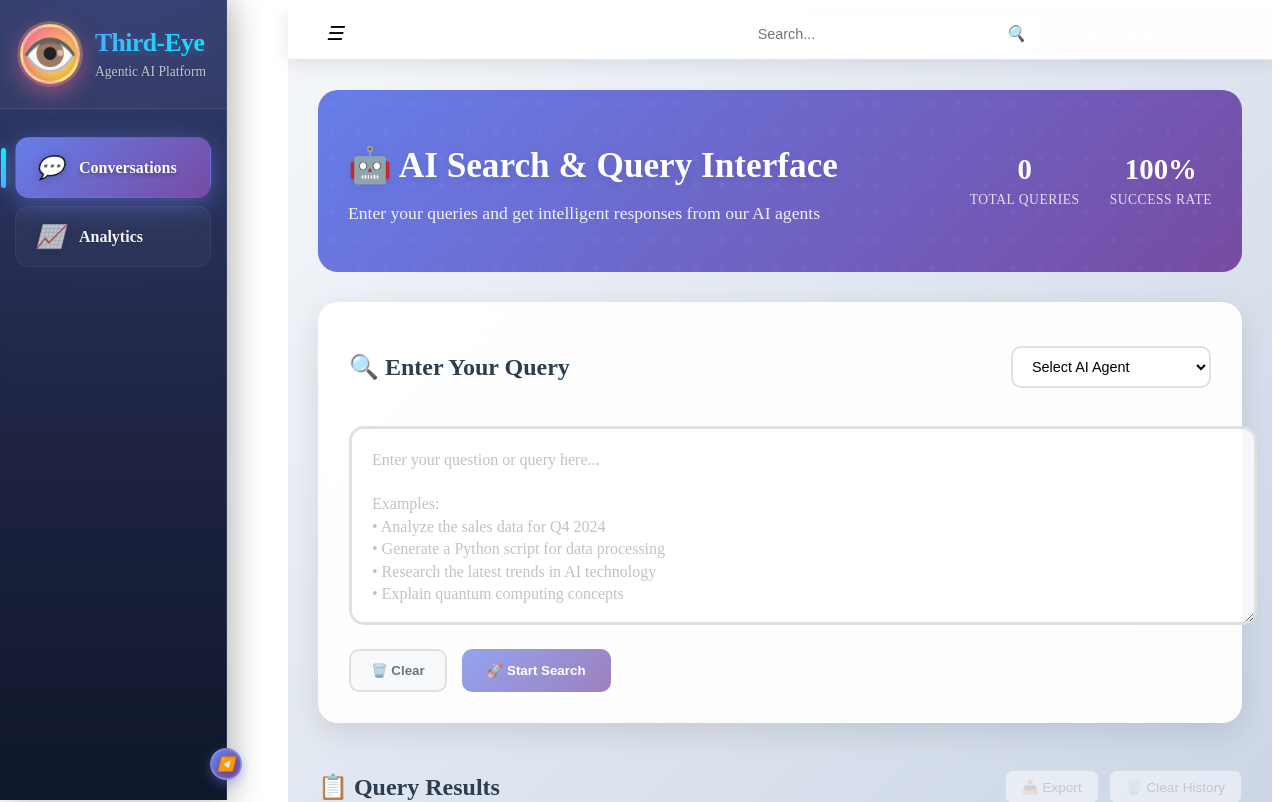
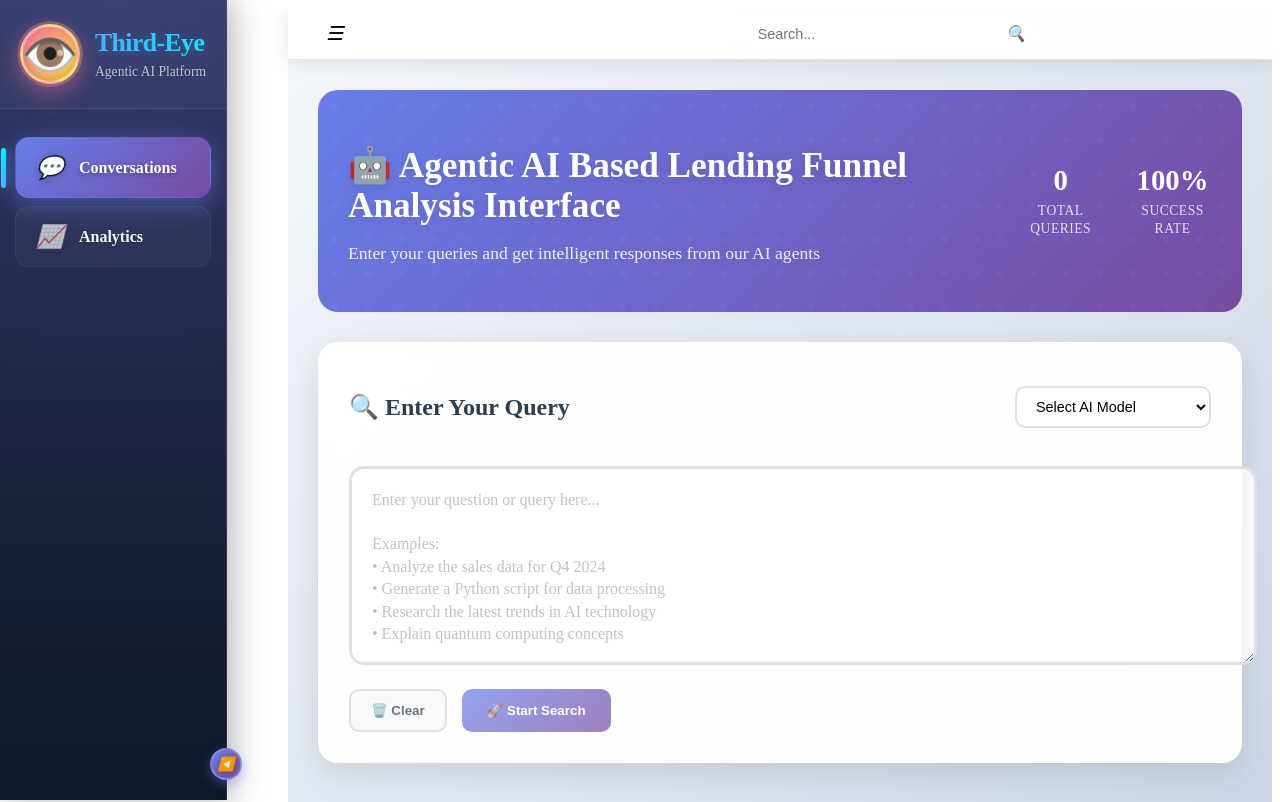
Before and after one commit to rachit-keshari-2003312/third-eye-project, an Angular app: page /conversations in a window 1280 px wide. Shown: the top 802 px of the page. Built offline with nearby package versions, Linux system fonts and the light colour scheme.

Commit message:
corrected code

```diff
--- a/src/app/pages/conversations/conversations.component.ts
+++ b/src/app/pages/conversations/conversations.component.ts
@@ -46,7 +46,7 @@ interface ApiResponse {
       <!-- Header -->
       <div class="conversations-header" @fadeIn>
         <div class="header-content">
-          <h1>🤖 AI Search & Query Interface</h1>
+            <h1>🤖 Agentic AI Based Lending Funnel Analysis Interface</h1>
           <p>Enter your queries and get intelligent responses from our AI agents</p>
         </div>
         <div class="header-stats">
@@ -68,11 +68,11 @@ interface ApiResponse {
             <h2>🔍 Enter Your Query</h2>
             <div class="search-options">
               <select [(ngModel)]="selectedAgent" name="selectedAgent" class="agent-select">
-                <option value="">Select AI Agent</option>
-                <option value="data-analyst">📊 Data Analyst</option>
-                <option value="code-assistant">💻 Code Assistant</option>
-                <option value="research">🔬 Research Assistant</option>
-                <option value="general">🤖 General AI</option>
+                <option value="">Select AI Model</option>
+                <option value="nova-lite">🌟 Nova Lite</option>
+                <option value="claude-3.5-sonnet">🧠 Claude 3.5 Sonnet</option>
+                <option value="gpt-oss-20b">⚡ gpt-oss-20b</option>
+                <option value="llama-3.1-405b">🦙 Llama 3.1 405B</option>
               </select>
               <div class="selected-agent-indicator" *ngIf="selectedAgent" @scaleIn>
                 <span class="agent-badge">{{ getAgentName(selectedAgent) }} selected</span>
@@ -360,15 +360,15 @@ export class ConversationsComponent implements OnInit {
     });
   }
 
-  getAgentName(agentId: string): string {
-    const agentNames: { [key: string]: string } = {
-      'data-analyst': 'Data Analyst',
-      'code-assistant': 'Code Assistant',
-      'research': 'Research Assistant',
-      'general': 'General AI'
-    };
-    return agentNames[agentId] || 'AI Agent';
-  }
+   getAgentName(agentId: string): string {
+     const agentNames: { [key: string]: string } = {
+       'nova-lite': 'Nova Lite',
+       'claude-3.5-sonnet': 'Claude 3.5 Sonnet',
+       'gpt-oss-20b': 'gpt-oss-20b',
+       'llama-3.1-405b': 'Llama 3.1 405B'
+     };
+     return agentNames[agentId] || 'AI Model';
+   }
 
   private loadQueryHistory() {
     if (typeof window !== 'undefined' && window.localStorage) {
```
